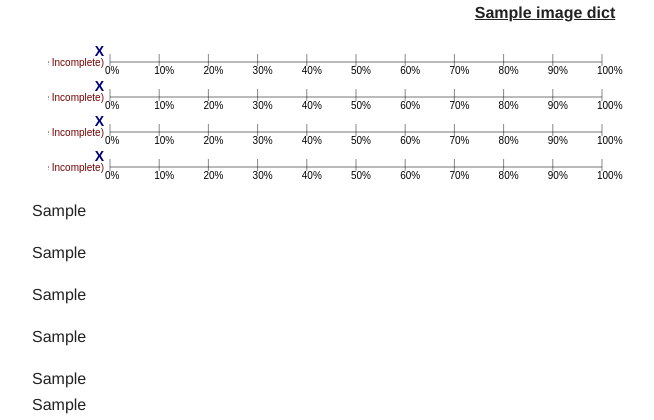
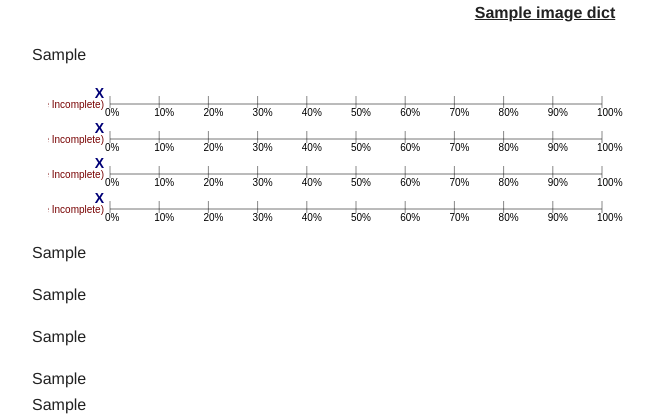
Before and after one commit to tomwhartung/seeourminds.com-bootstrap, a Django app: template Site/content/templates/content/image.html in a window 1280 px wide. Shown: the part 930-1350 px from the top of the page, without its empty margins (95-749 px from the left). Run offline with Django 3.2, Linux system fonts and the light colour scheme; the template is opened without the code that fills it: most values are stand-ins (such as "Sample title", 1, 10 or a date in 2020); some libraries are stand-ins or nearby versions.

Commit message:
Moved the tweet_html and subject_line properties to above the score, putting them inside a centered div element.

```diff
--- a/Site/content/templates/content/image.html
+++ b/Site/content/templates/content/image.html
@@ -25,15 +25,17 @@
           <img src="{% static image_dict.path %}" class="single-img center">
           <figcaption>{{ image_dict.title }}</figcaption>
         </figure>
+        <div class="text-center">
+          {% if image_dict.tweet_html %}
+            <p>{{ image_dict.tweet_html | safe }}</p>
+          {% elif image_dict.subject_line %}
+            <p>{{ image_dict.subject_line }}</p>
+          {% endif %}
+        </div><!-- .text-center -->
         {% if image_dict.score %}
           <div class="score-svg" id="score-bars"></div><!-- #score-bars -->
         {% else %}
           <p>{{ image_dict.four_letter_type }}</p>
-        {% endif %}
-        {% if image_dict.tweet_html %}
-          <p>{{ image_dict.tweet_html | safe }}</p>
-        {% elif image_dict.subject_line %}
-          <p>{{ image_dict.subject_line }}</p>
         {% endif %}
         {% if image_dict.explain_dom  %}
           <p>{{ image_dict.explain_dom }}</p>
```
